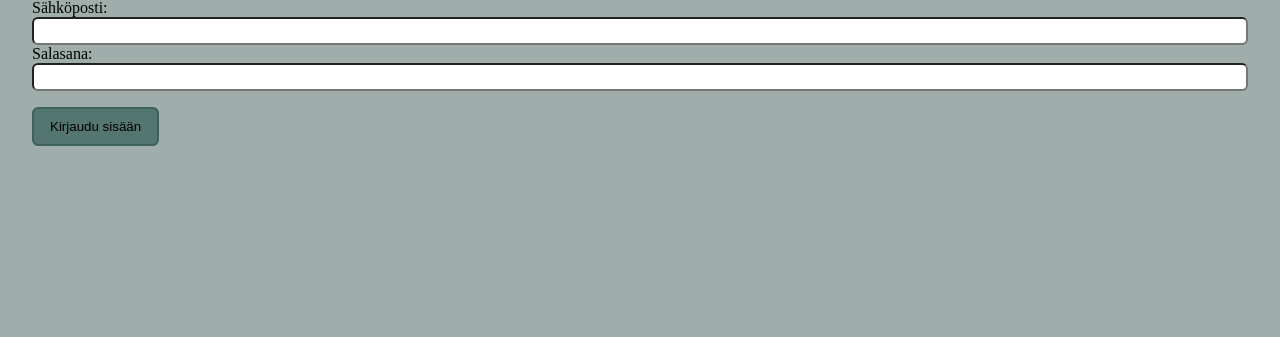
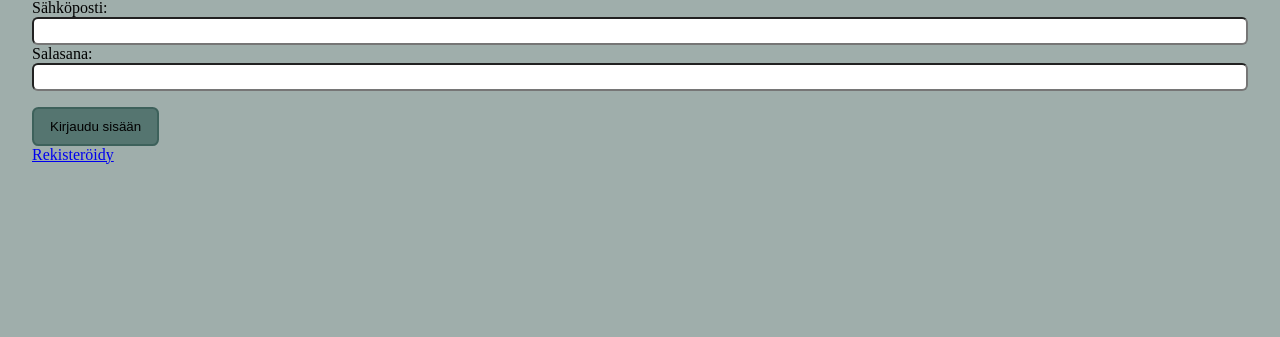
Before and after one commit to thuemaa/Veneskoski, a Django app: page /kylalaiset/login/ in a window 1280 px wide. Shown: the part 201-538 px from the top of the page. Run offline with Django 3.2, Linux system fonts and the light colour scheme; data that the repository does not hold is empty; some libraries are stand-ins or nearby versions.

Commit message:
missing links

```diff
--- a/templates/all_markkina.html
+++ b/templates/all_markkina.html
@@ -2,6 +2,7 @@
 {%  load fb_versions %}
 
 {% block content %}
+    <a href="{% url 'uusi_markkina' %}">Uusi ilmoitus</a>
     <div class="images_flex_container">
     {% for ilmo in kaikki_ilmoitukset %}
         <a href="{% url 'markkina' ilmoitus_pk=ilmo.pk %}">
--- a/templates/log_in.html
+++ b/templates/log_in.html
@@ -13,6 +13,7 @@
         {% include 'includes/form.html' %}
         <button type="submit" class="form_button">Kirjaudu sisään</button>
     </form>
+    <a href="{% url 'sign_up' %}">Rekisteröidy</a>
     {% else %}
     <h2>Olet kirjautunut sisään!</h2>
     {% endif %}
```
